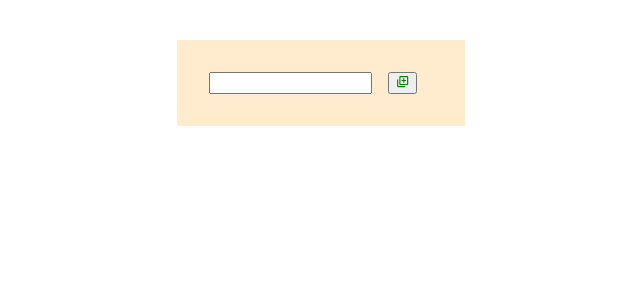
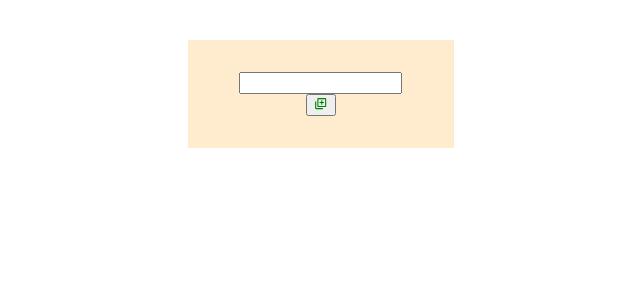
Before and after one commit to aashish-cd/react-todo, a React (Create React App) app: page / in a window 1280 px wide. Shown: the top 300 px of the page, without its empty margins (199-839 px from the left). Built offline with nearby package versions, Linux system fonts and the light colour scheme; the HTML template or start-up script is replaced by a standard one.

Commit message:
width fixed

```diff
--- a/src/index.css
+++ b/src/index.css
@@ -9,7 +9,7 @@ body {
   text-align: center;
 }
 .container {
-  width: auto;
+  width: 70%;
   justify-content: center;
   align-items: center;
   text-align: center;
@@ -24,6 +24,7 @@ body {
   align-items: center;
   text-align: center;
   width:60%;
+  margin: auto auto;
 
   color: red;
 }
```
